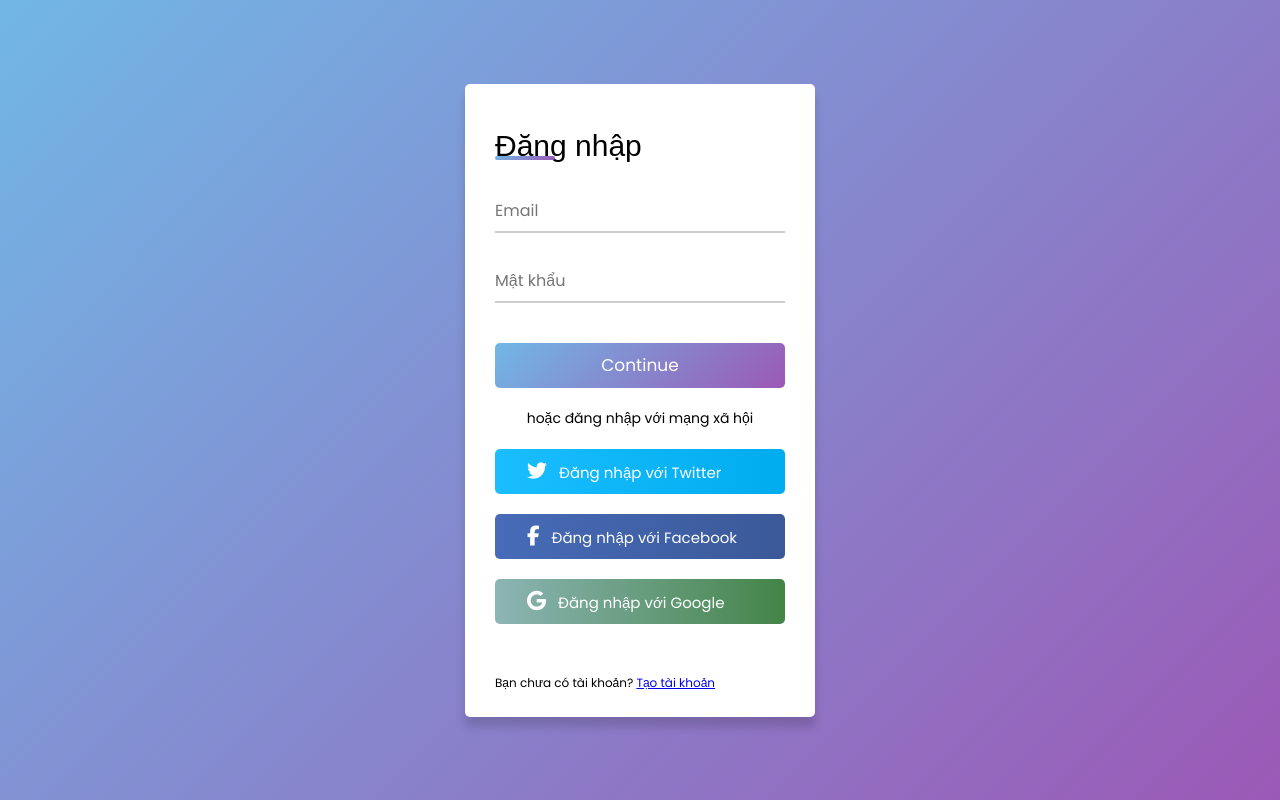
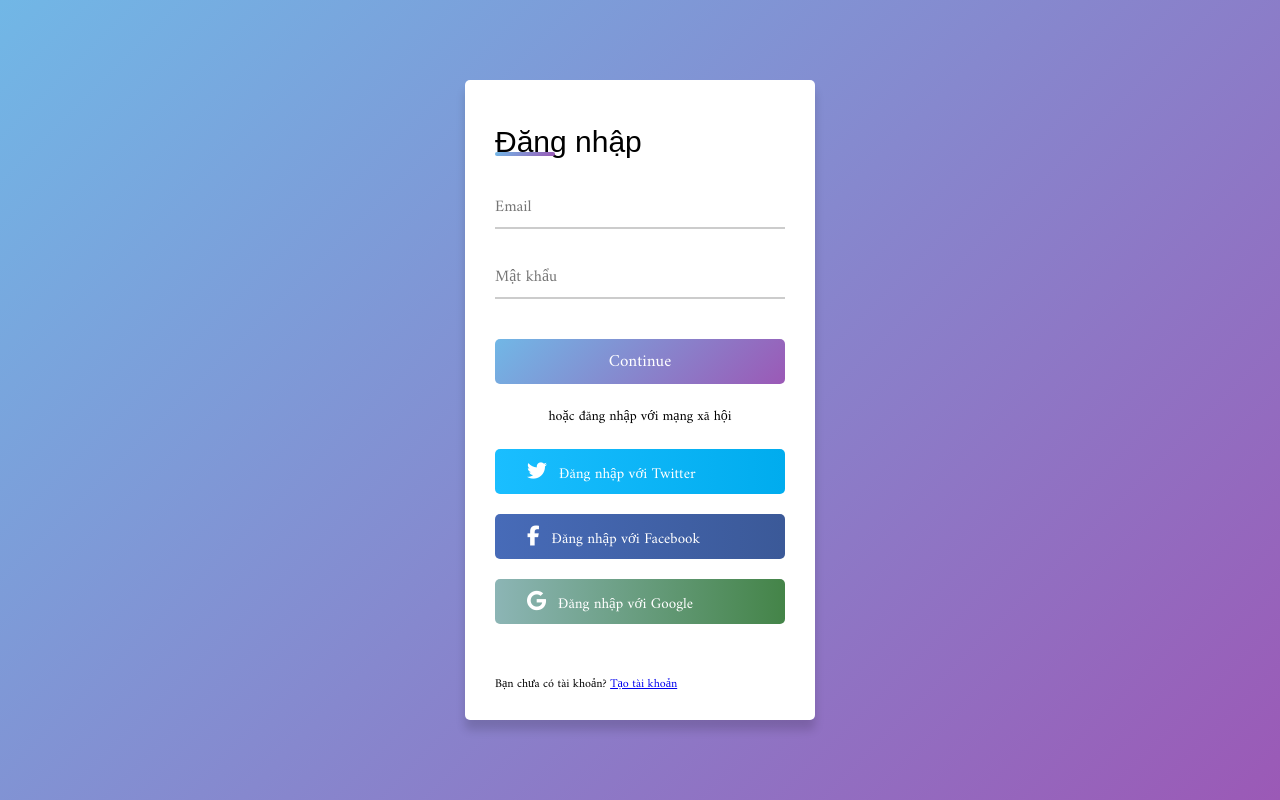
Before and after one commit to dovansonbk/Form-Dang_Nhap, a plain HTML site: page index.html in a window 1280 px wide. Drawn offline with Linux system fonts and the light colour scheme.

Commit message:
Cap nhat font

```diff
--- a/style.css
+++ b/style.css
@@ -1,9 +1,9 @@
-@import url('https://fonts.googleapis.com/css2?family=Poppins:wght@100;300;400&display=swap');
+@import url('https://fonts.googleapis.com/css2?family=Amiri&display=swap');
 *{
 	margin: 0;
 	padding: 0;
 	box-sizing: border-box;
-	font-family: 'Poppins',sans-serif;
+	font-family: 'Amiri', serif;
 }
 html,body{
 	display: grid;
```
